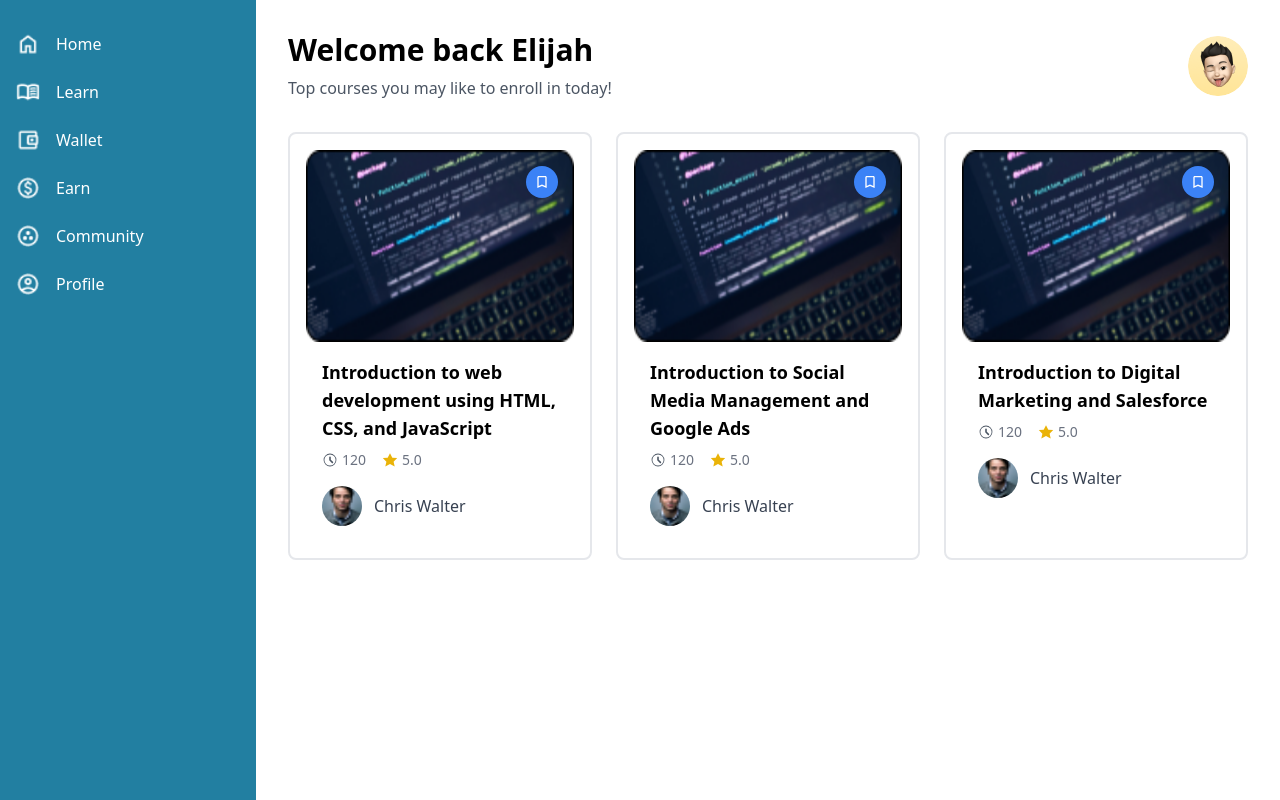
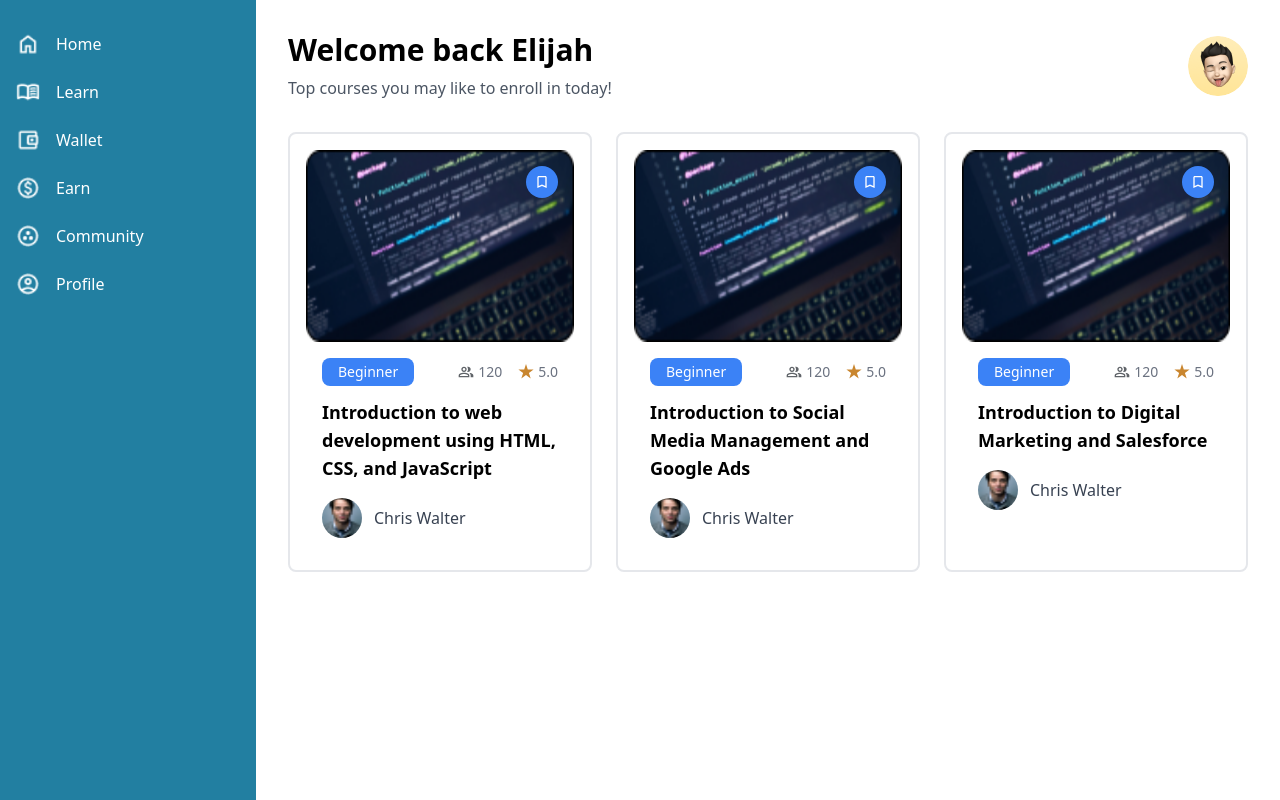
Before and after one commit to TeenGirlsinBlockchain/Techpadie-main, a Next.js app: page / in a window 1280 px wide. Built offline with nearby package versions, Linux system fonts and the light colour scheme.

Commit message:
refactored the card component and then added the starter for coursepage

```diff
--- a/app/components/Card.tsx
+++ b/app/components/Card.tsx
@@ -1,6 +1,5 @@
 import "../global.css";
 import Image from "next/image";
-
 
 interface CardProps {
   level: string;
@@ -12,11 +11,11 @@ interface CardProps {
 }
 
 const CardComponent: React.FC<CardProps> = ({
-  // level,
+  level,
   learners,
   rating,
   title,
-  instructor
+  instructor,
 }) => {
   return (
     <div className="max-w-sm bg-white rounded-lg border-solid border-2 border-grey-500 overflow-hidden p-4">
@@ -39,29 +38,40 @@ const CardComponent: React.FC<CardProps> = ({
         </div>
       </div>
       <div className="p-4">
+        <div className="flex justify-between items-center mb-3">
+
+          <div className="bg-blue-500 text-white text-sm px-4 py-1 rounded-lg">
+            {level}
+          </div>
+
+
+          <div className="flex items-center space-x-4">
+          <div className="flex items-center text-sm text-gray-500">
+              <Image
+                src="/images/vector.svg"
+                alt="learners"
+                className="w-4 h-4 mr-1"
+                width={16}
+                height={16}
+              />
+              {learners}
+            </div>
+
+            <div className="flex items-center text-sm text-gray-500">
+              <Image
+                src="/images/star.svg"
+                alt="Rating"
+                className="w-4 h-4 mr-1"
+                width={16}
+                height={16}
+              />
+              {rating.toFixed(1)}
+            </div>
+
+          </div>
+        </div>
+
         <h2 className="text-lg font-semibold mb-2">{title}</h2>
-        <div className="flex items-center text-sm text-gray-500 mb-3">
-          <span className="mr-4 flex items-center">
-            <svg
-              className="w-4 h-4 mr-1 text-gray-600"
-              fill="currentColor"
-              viewBox="0 0 20 20"
-            >
-              <path d="M10 3a7 7 0 100 14 7 7 0 000-14zM2 10a8 8 0 1116 0 8 8 0 01-16 0zm9-3.5a1 1 0 10-2 0V10a1 1 0 00.293.707l3 3a1 1 0 101.414-1.414L11 9.586V6.5z" />
-            </svg>
-            {learners}
-          </span>
-          <span className="flex items-center">
-            <svg
-              className="w-4 h-4 mr-1 text-yellow-500"
-              fill="currentColor"
-              viewBox="0 0 20 20"
-            >
-              <path d="M10 15l-5.878 3.09L5.5 12.09 1 7.627l6.09-.525L10 1.5l2.91 5.602 6.09.525-4.5 4.463 1.378 5.9z" />
-            </svg>
-            {rating.toFixed(1)}
-          </span>
-        </div>
         <div className="flex items-center mt-4">
           <Image
             src="/images/tutor.png"
```
Also changed, not shown: app/coursepage/page.tsx (added). Lines whose indentation alone changed are shown as unchanged.
